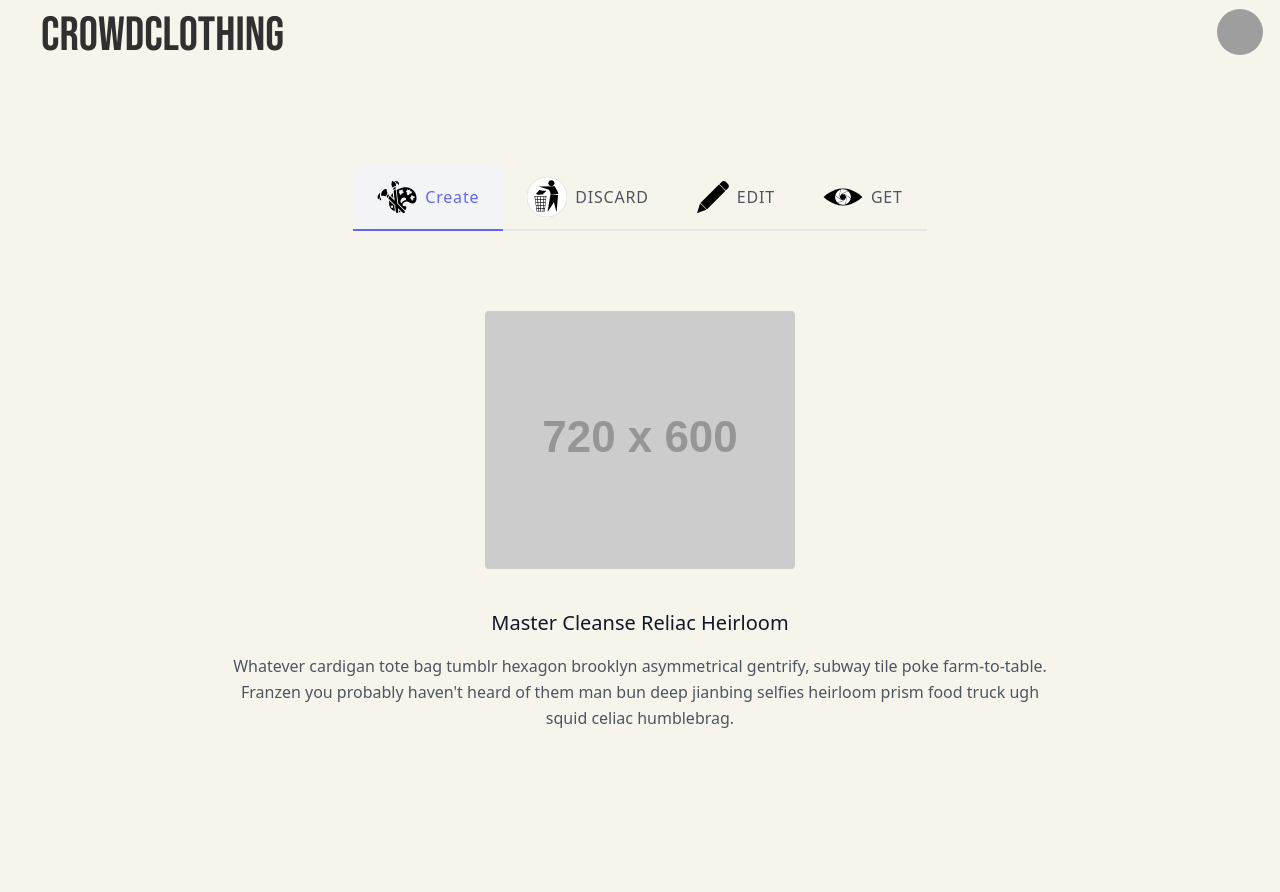
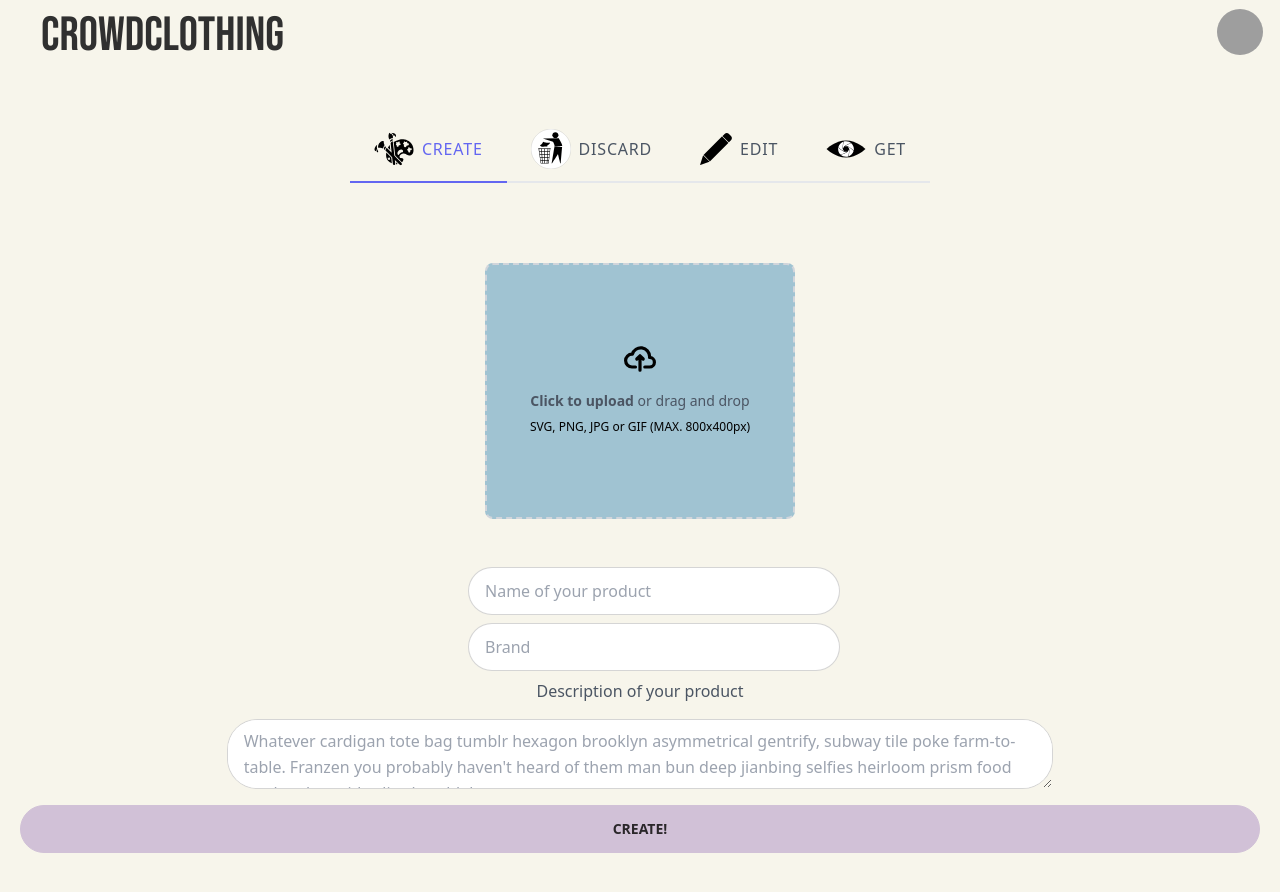
Before and after one commit to Gerzulet/ITCrowdChallengeGZFront, a Next.js app: page /productmanager in a window 1280 px wide. Shown: the top 892 px of the page. Before the commit the page ends 827 px from the top, so only its background shows below. Built offline with nearby package versions, Linux system fonts and the light colour scheme; grey boxes are pictures that could not be loaded.

Commit message:
Full create module component made still lacking much more functionality

```diff
--- /dev/null
+++ b/src/app/productmanager/createModule.tsx
@@ -0,0 +1,31 @@
+"use client"
+
+export const createModule = () => {
+  return (
+    <div className="flex flex-col justify-center items-center ">
+      {/* <img className="xl:w-1/4 lg:w-1/3 md:w-1/2 w-2/3  mx-auto mb-10 object-cover object-center rounded" alt="hero" src="https://dummyimage.com/720x600" /> */}
+      <div className="xl:w-1/4 lg:w-1/3 md:w-1/2 w-2/3  mx-auto mb-10 object-cover object-center rounded">
+        <label className="flex flex-col items-center justify-center w-full h-64 border-2 border-gray-300 border-dashed rounded-lg cursor-pointer bg-[#a0c3d2] ">
+          <div className="flex flex-col items-center justify-center pt-5 pb-6">
+            <svg className="w-8 h-8 mb-4 text-black" aria-hidden="true" xmlns="http://www.w3.org/2000/svg" fill="none" viewBox="0 0 20 16">
+              <path stroke="currentColor" stroke-linecap="round" stroke-linejoin="round" stroke-width="2" d="M13 13h3a3 3 0 0 0 0-6h-.025A5.56 5.56 0 0 0 16 6.5 5.5 5.5 0 0 0 5.207 5.021C5.137 5.017 5.071 5 5 5a4 4 0 0 0 0 8h2.167M10 15V6m0 0L8 8m2-2 2 2" />
+            </svg>
+            <p className="mb-2 text-sm text-blac"><span className="font-semibold">Click to upload</span> or drag and drop</p>
+            <p className="text-xs text-black">SVG, PNG, JPG or GIF (MAX. 800x400px)</p>
+          </div>
+          <input id="dropzone-file" type="file" className="hidden" />
+        </label>
+      </div>
+      <div className="flex flex-col text-center w-full">
+        <input type="text" placeholder="Name of your product" className="input input-bordered my-2 w-auto lg:w-[30%] lg:ml-[28rem]" />
+        <input type="text" placeholder="Brand" className="input input-bordered w-auto lg:w-[30%] lg:ml-[28rem]" />
+
+        <label className="my-2" htmlFor="text">Description of your product</label>
+        <textarea className="sm:w-full textarea textarea-bordered mt-2 lg:w-2/3 mx-auto leading-relaxed text-base" placeholder="Whatever cardigan tote bag tumblr hexagon brooklyn asymmetrical gentrify, subway tile poke farm-to-table. Franzen you probably haven't heard of them man bun deep jianbing selfies heirloom prism food truck ugh squid celiac humblebrag."></textarea>
+        <button className="btn btn-primary mt-4 ">Create!</button>
+
+      </div>
+
+    </div>
+  )
+}
--- /dev/null
+++ b/src/app/productmanager/discardModule.tsx
@@ -0,0 +1,7 @@
+"use client"
+
+export const discardModule = () => {
+  return (
+    <div>discardModule</div>
+  )
+}
--- /dev/null
+++ b/src/app/productmanager/editModule.tsx
@@ -0,0 +1,7 @@
+"use client"
+
+export const editModule = () => {
+  return (
+    <div>editModule</div>
+  )
+}
--- /dev/null
+++ b/src/app/productmanager/getModule.tsx
@@ -0,0 +1,7 @@
+"use client"
+
+export const getModule = () => {
+  return (
+    <div>getModule</div>
+  )
+}
--- a/src/app/productmanager/page.tsx
+++ b/src/app/productmanager/page.tsx
@@ -1,33 +1,43 @@
 "use client"
+import { useState } from "react"
+import { createModule } from "./createModule"
+import { editModule } from "./editModule"
+import { discardModule } from "./discardModule"
+import { getModule } from "./getModule"
+
 
 const productmanager = () => {
+
+
+  const [displayModule, setModule] = useState(createModule)
+
+
   return (
     <section className="text-gray-600 body-font">
-      <div className="container px-5 py-24 mx-auto flex flex-wrap flex-col">
+      <div className="container px-5 py-12 mx-auto flex flex-wrap flex-col">
         <div className="flex mx-auto flex-wrap mb-20">
-          <a className="sm:px-6 py-3 w-1/2 sm:w-auto justify-center sm:justify-start border-b-2 title-font font-medium bg-gray-100 inline-flex items-center leading-none border-indigo-500 text-indigo-500 tracking-wider rounded-t">
+          <a onClick={() => setModule(createModule)} className="sm:px-6 py-3 w-1/2 sm:w-auto justify-center sm:justify-start border-b-2 title-font font-medium inline-flex items-center leading-none border-indigo-500 text-indigo-500 tracking-wider rounded-t">
             <img className="w-10 h-10 mr-2" src="/create.svg" alt="createIcon" />
-            Create
+            CREATE
           </a>
-          <a className="sm:px-6 py-3 w-1/2 sm:w-auto justify-center sm:justify-start border-b-2 title-font font-medium inline-flex items-center leading-none border-gray-200 hover:text-gray-900 tracking-wider">
+          <a onClick={() => setModule(discardModule)} className="sm:px-6 py-3 w-1/2 sm:w-auto justify-center sm:justify-start border-b-2 title-font font-medium inline-flex items-center leading-none border-gray-200 hover:text-gray-900 tracking-wider">
             <img className="w-10 h-10 mr-2" src="/discard.svg" alt="discardIcon" />
             DISCARD
           </a>
-          <a className="sm:px-6 py-3 w-1/2 sm:w-auto justify-center sm:justify-start border-b-2 title-font font-medium inline-flex items-center leading-none border-gray-200 hover:text-gray-900 tracking-wider">
+          <a onClick={() => setModule(editModule)} className="sm:px-6 py-3 w-1/2 sm:w-auto justify-center sm:justify-start border-b-2 title-font font-medium inline-flex items-center leading-none border-gray-200 hover:text-gray-900 tracking-wider">
 
             <img className="w-8 h-8 mr-2" src="/edit.svg" alt="editIcon" />
             EDIT
           </a>
-          <a className="sm:px-6 py-3 w-1/2 sm:w-auto justify-center sm:justify-start border-b-2 title-font font-medium inline-flex items-center leading-none border-gray-200 hover:text-gray-900 tracking-wider">
+          <a onClick={() => setModule(getModule)} className="sm:px-6 py-3 w-1/2 sm:w-auto justify-center sm:justify-start border-b-2 title-font font-medium inline-flex items-center leading-none border-gray-200 hover:text-gray-900 tracking-wider">
 
             <img className="w-10 h-10 mr-2" src="/get.svg" alt="getIcon" />
             GET
           </a>
         </div>
-        <img className="xl:w-1/4 lg:w-1/3 md:w-1/2 w-2/3 block mx-auto mb-10 object-cover object-center rounded" alt="hero" src="https://dummyimage.com/720x600" />
-        <div className="flex flex-col text-center w-full">
-          <h1 className="text-xl font-medium title-font mb-4 text-gray-900">Master Cleanse Reliac Heirloom</h1>
-          <p className="lg:w-2/3 mx-auto leading-relaxed text-base">Whatever cardigan tote bag tumblr hexagon brooklyn asymmetrical gentrify, subway tile poke farm-to-table. Franzen you probably haven't heard of them man bun deep jianbing selfies heirloom prism food truck ugh squid celiac humblebrag.</p>
+
+        <div>
+          {displayModule}
         </div>
       </div>
     </section>
```
